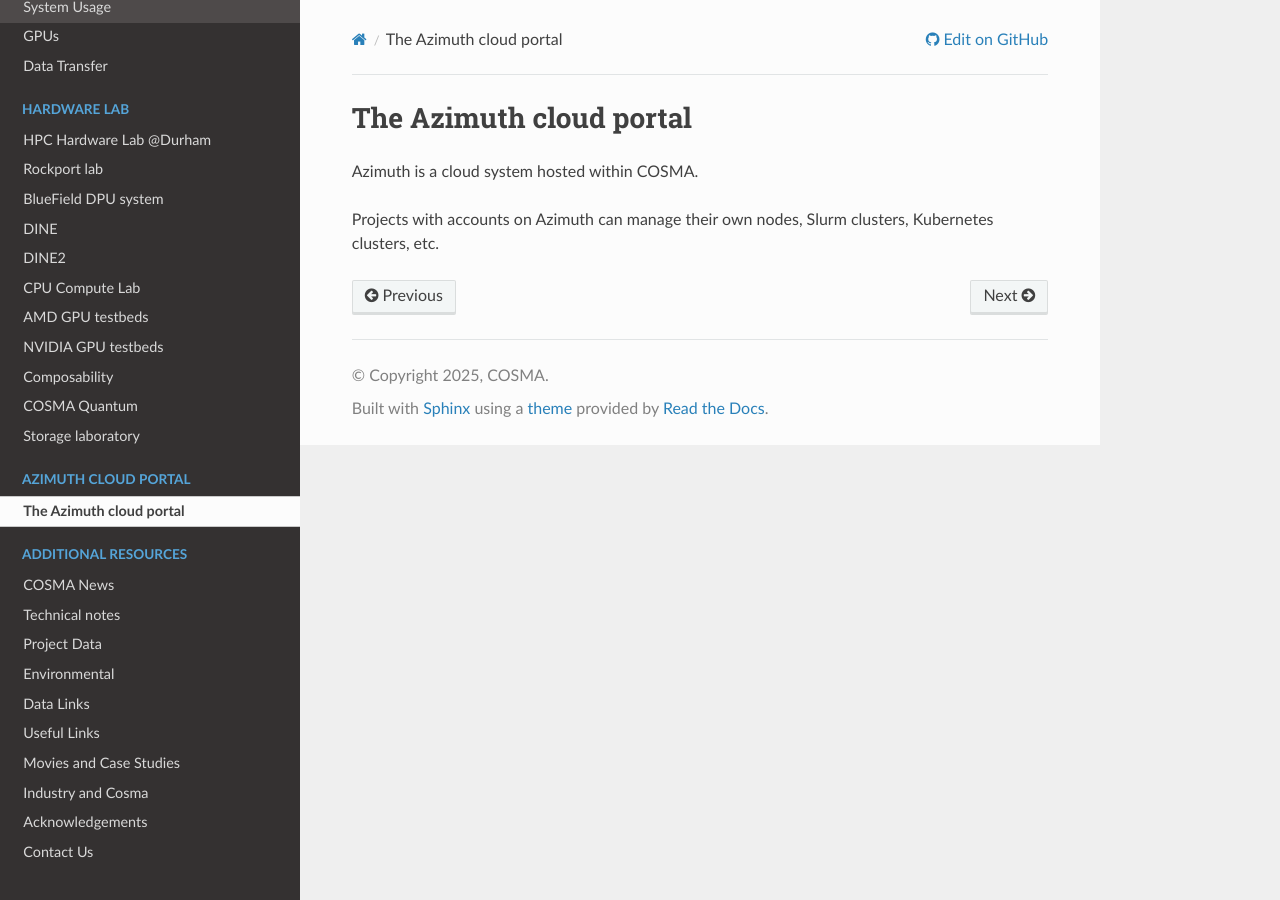
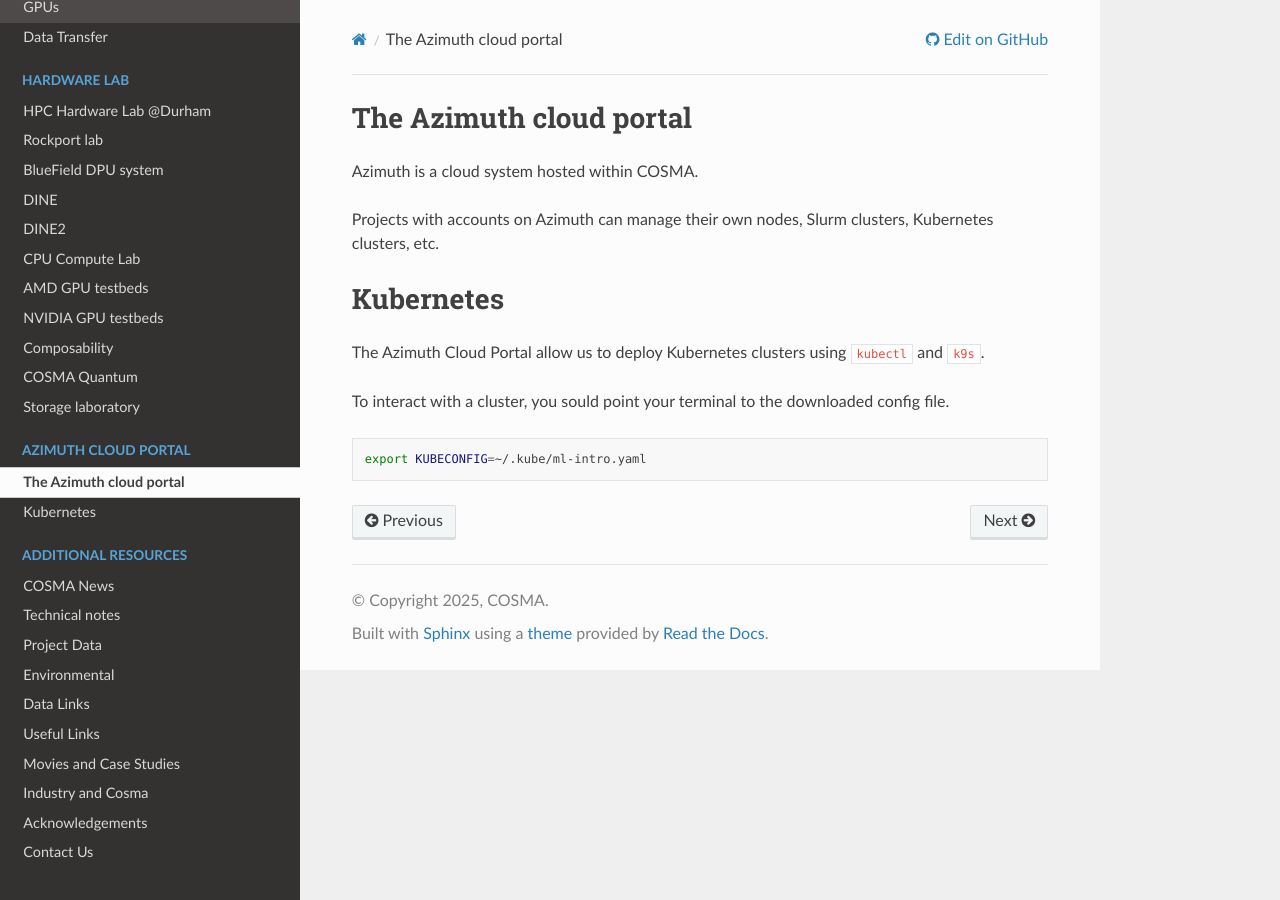
Before and after one commit to agb32/cosmadoc, a Sphinx documentation site: the page built from docs/source/azimuth/index.md, in a window 1280 px wide. Built offline with Sphinx 7.4.7 and the Read the Docs theme 3.1.0, drawn with Linux system fonts in a browser that asks for light colours.

Commit message:
interact with a cluster

````diff
--- a/docs/source/azimuth/index.md
+++ b/docs/source/azimuth/index.md
@@ -3,3 +3,12 @@
 Azimuth is a cloud system hosted within COSMA.
 
 Projects with accounts on Azimuth can manage their own nodes, Slurm clusters, Kubernetes clusters, etc.
+
+# Kubernetes
+
+The Azimuth Cloud Portal allow us to deploy Kubernetes clusters using `kubectl` and `k9s`.
+
+To interact with a cluster, you sould point your terminal to the downloaded config file.
+
+```bash
+export KUBECONFIG=~/.kube/ml-intro.yaml
````
Also changed, not shown: 2 other files.
